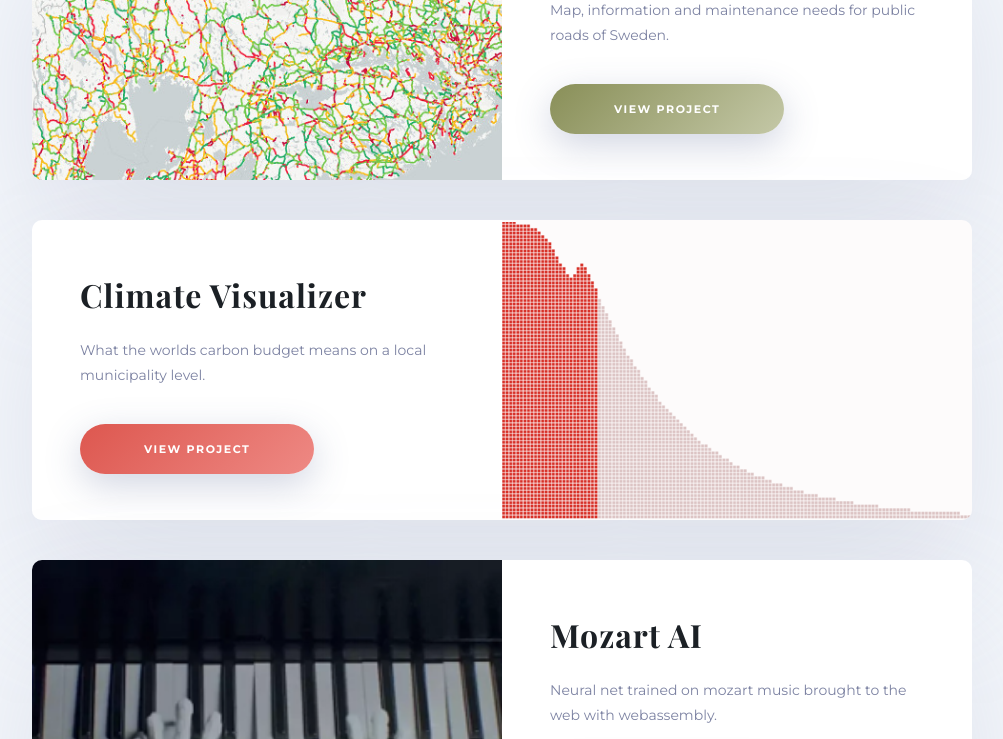
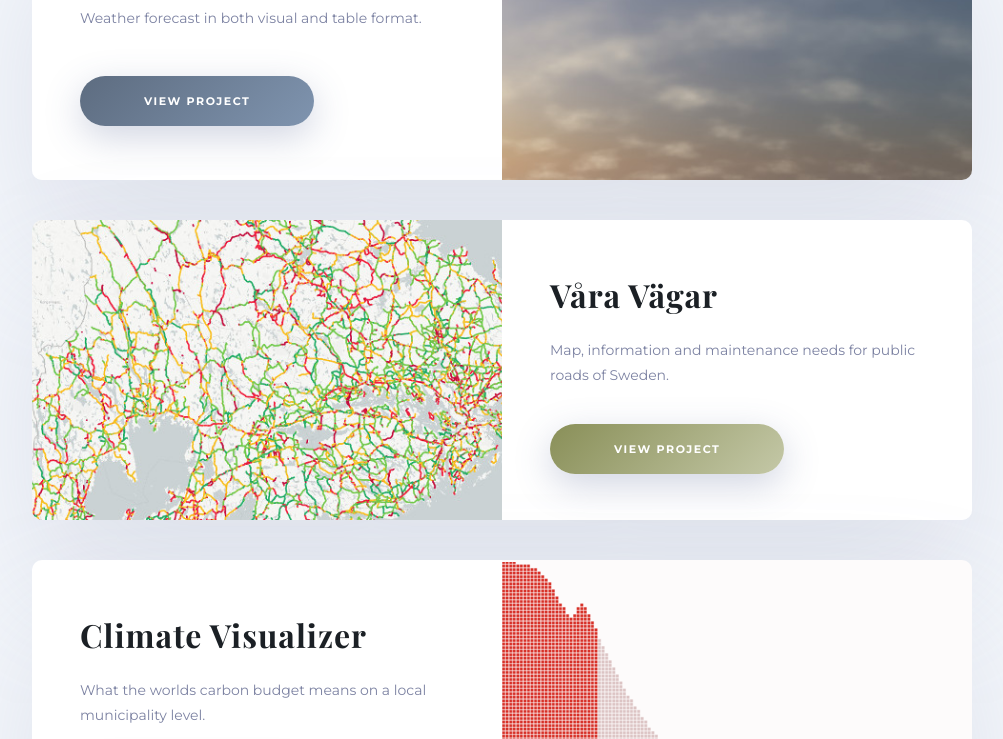
Before and after one commit to Andersgee/andyfx, a Gatsby site: page / in a window 1280 px wide. Shown: the part 568-1307 px from the top of the page, without its empty margins (138-1141 px from the left). Built offline with nearby package versions, Linux system fonts and the light colour scheme; Gatsby itself is replaced by a stand-in of ours.

Commit message:
Weather Project

```diff
--- a/src/components/Card/Button/button.module.scss
+++ b/src/components/Card/Button/button.module.scss
@@ -39,3 +39,7 @@
 .shakespeare {
   background: linear-gradient(135deg, #a68d6e, #d3bfa6);
 }
+
+.weather {
+  background: linear-gradient(135deg, #5d6c80, #7f94af);
+}
--- a/src/components/Cards/Cards.jsx
+++ b/src/components/Cards/Cards.jsx
@@ -10,6 +10,14 @@ export default function Cards() {
     <div className={styles.container}>
       <div className={styles.cards}>
         <h2 className={styles.heading}>Latest Projects</h2>
+        <Card
+          flip
+          variant="weather"
+          title="Weather"
+          image={images.weather}
+          content="Weather forecast in both visual and table format."
+          href="https://weather.andyfx.net"
+        />
         <Card
           variant="varavagar"
           title="Våra Vägar"
--- a/src/components/Footer/footer.module.scss
+++ b/src/components/Footer/footer.module.scss
@@ -3,7 +3,7 @@
 
 .footer {
   margin-top: 40px;
-  background: #7653cf;
+  background: #5d6c80;
   display: flex;
   justify-content: center;
 }
```
Also changed, not shown: src/images/weather.jpg (added).
